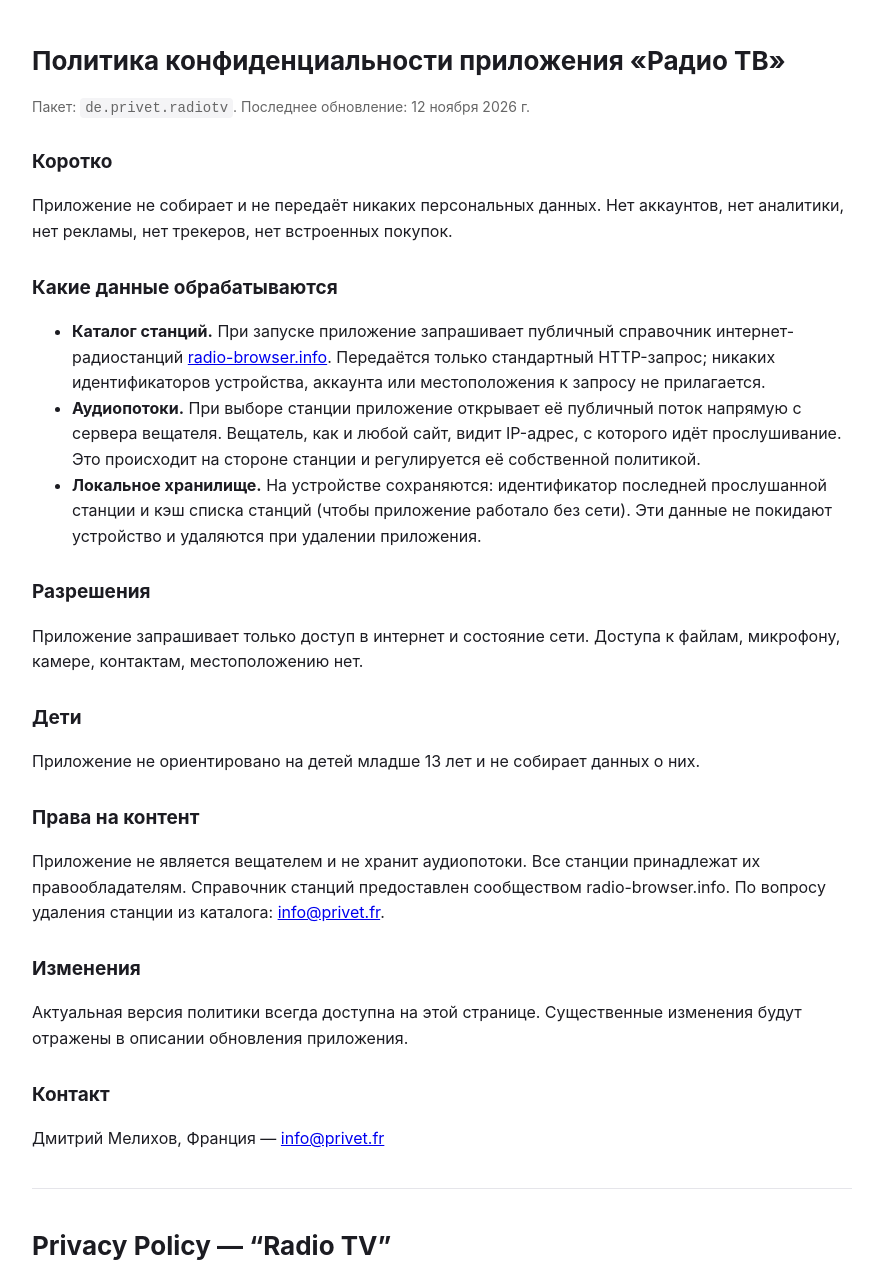
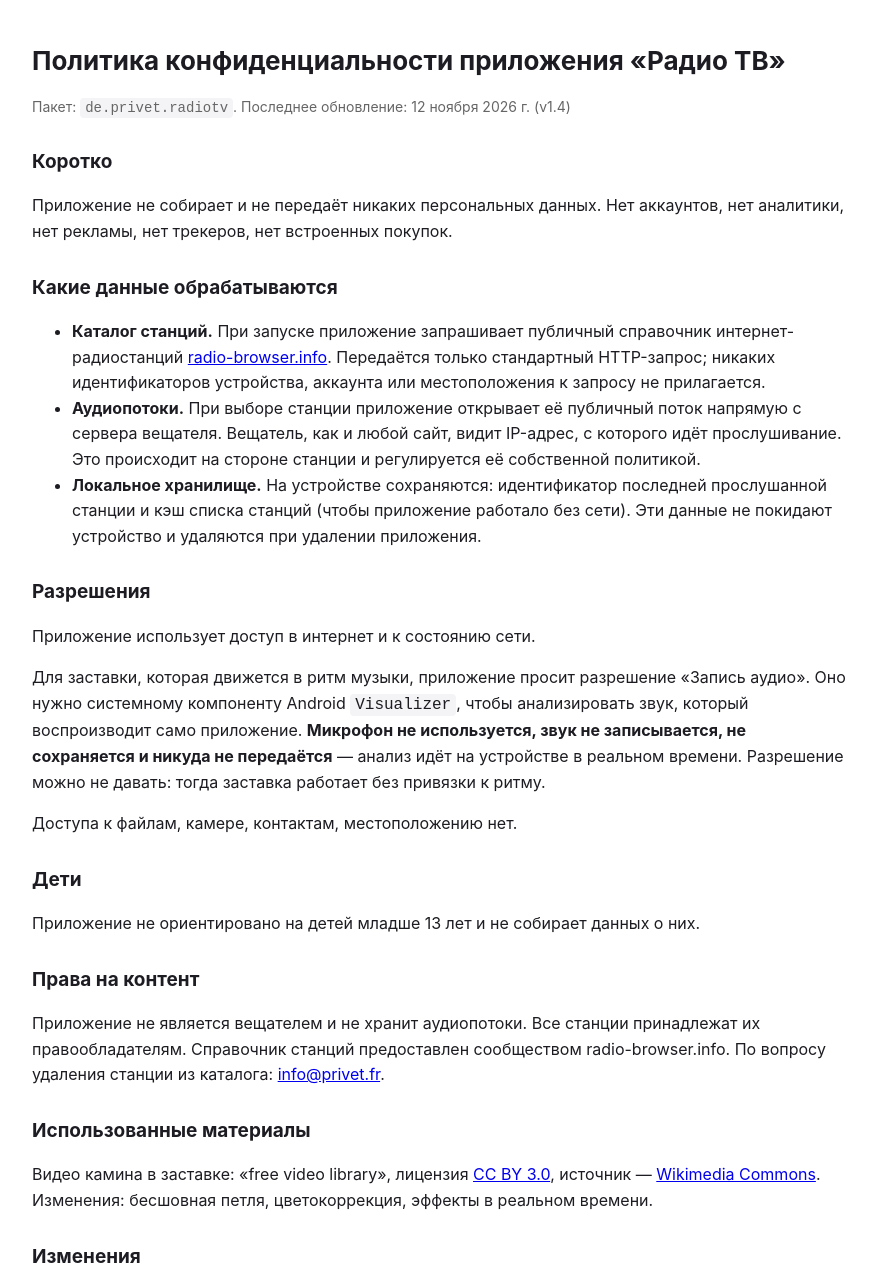
Before and after one commit to eosphor/radiotv-legal, a plain HTML site: page index.html in a window 1280 px wide. Shown: the top 1277 px of the page, without its empty margins (198-1081 px from the left). Drawn offline with Linux system fonts and the light colour scheme.

Commit message:
v1.4: audio visualizer permission, fireplace video credit

```diff
--- a/index.html
+++ b/index.html
@@ -9,7 +9,7 @@
  hr{margin:36px 0;border:0;border-top:1px solid #e5e5ea}
 </style></head><body>
 <h1>Политика конфиденциальности приложения «Радио ТВ»</h1>
-<p class="muted">Пакет: <code>de.privet.radiotv</code>. Последнее обновление: 12 ноября 2026 г.</p>
+<p class="muted">Пакет: <code>de.privet.radiotv</code>. Последнее обновление: 12 ноября 2026 г. (v1.4)</p>
 
 <h2>Коротко</h2>
 <p>Приложение не собирает и не передаёт никаких персональных данных. Нет аккаунтов, нет аналитики, нет рекламы, нет трекеров, нет встроенных покупок.</p>
@@ -22,13 +22,18 @@
 </ul>
 
 <h2>Разрешения</h2>
-<p>Приложение запрашивает только доступ в интернет и состояние сети. Доступа к файлам, микрофону, камере, контактам, местоположению нет.</p>
+<p>Приложение использует доступ в интернет и к состоянию сети.</p>
+<p>Для заставки, которая движется в ритм музыки, приложение просит разрешение «Запись аудио». Оно нужно системному компоненту Android <code>Visualizer</code>, чтобы анализировать звук, который воспроизводит само приложение. <b>Микрофон не используется, звук не записывается, не сохраняется и никуда не передаётся</b> — анализ идёт на устройстве в реальном времени. Разрешение можно не давать: тогда заставка работает без привязки к ритму.</p>
+<p>Доступа к файлам, камере, контактам, местоположению нет.</p>
 
 <h2>Дети</h2>
 <p>Приложение не ориентировано на детей младше 13 лет и не собирает данных о них.</p>
 
 <h2>Права на контент</h2>
 <p>Приложение не является вещателем и не хранит аудиопотоки. Все станции принадлежат их правообладателям. Справочник станций предоставлен сообществом radio-browser.info. По вопросу удаления станции из каталога: <a href="mailto:info@privet.fr">info@privet.fr</a>.</p>
+
+<h2>Использованные материалы</h2>
+<p>Видео камина в заставке: «free video library», лицензия <a href="https://creativecommons.org/licenses/by/3.0/">CC BY 3.0</a>, источник — <a href="https://commons.wikimedia.org/wiki/File:Fantastic-fireplace-fire-chimney-hearth-_background_-_texture_-_motion_graphics_-_free_video_library.webm">Wikimedia Commons</a>. Изменения: бесшовная петля, цветокоррекция, эффекты в реальном времени.</p>
 
 <h2>Изменения</h2>
 <p>Актуальная версия политики всегда доступна на этой странице. Существенные изменения будут отражены в описании обновления приложения.</p>
@@ -43,7 +48,8 @@
 <p><b>Station directory.</b> On launch the app queries the public directory <a href="https://www.radio-browser.info/">radio-browser.info</a> with a plain HTTP request carrying no device identifiers or location.</p>
 <p><b>Audio streams.</b> When you pick a station, the app connects directly to that broadcaster’s public stream. The broadcaster sees your IP address, as any website would; that processing is governed by the station’s own policy.</p>
 <p><b>Local storage.</b> The last played station and a cached station list are stored on the device only, and removed when the app is uninstalled.</p>
-<p><b>Permissions.</b> Internet and network state only. No access to files, microphone, camera, contacts or location.</p>
+<p><b>Permissions.</b> Internet and network state. For the music-reactive screensaver the app asks for “Record audio”: Android’s <code>Visualizer</code> requires it to analyse the sound the app itself is playing. <b>The microphone is not used; no audio is recorded, stored or transmitted</b> — analysis happens on the device in real time. You may decline; the screensaver then runs without beat sync. No access to files, camera, contacts or location.</p>
+<p><b>Credits.</b> Fireplace footage: “free video library”, <a href="https://creativecommons.org/licenses/by/3.0/">CC BY 3.0</a>, via <a href="https://commons.wikimedia.org/wiki/File:Fantastic-fireplace-fire-chimney-hearth-_background_-_texture_-_motion_graphics_-_free_video_library.webm">Wikimedia Commons</a>; modified (seamless loop, grading, real-time effects).</p>
 <p><b>Content rights.</b> The app is not a broadcaster and does not host streams. Stations belong to their owners; the directory is provided by the radio-browser.info community. Removal requests: <a href="mailto:info@privet.fr">info@privet.fr</a>.</p>
 <p><b>Contact.</b> Dmitry Melikhov, France — <a href="mailto:info@privet.fr">info@privet.fr</a></p>
 </body></html>
```
